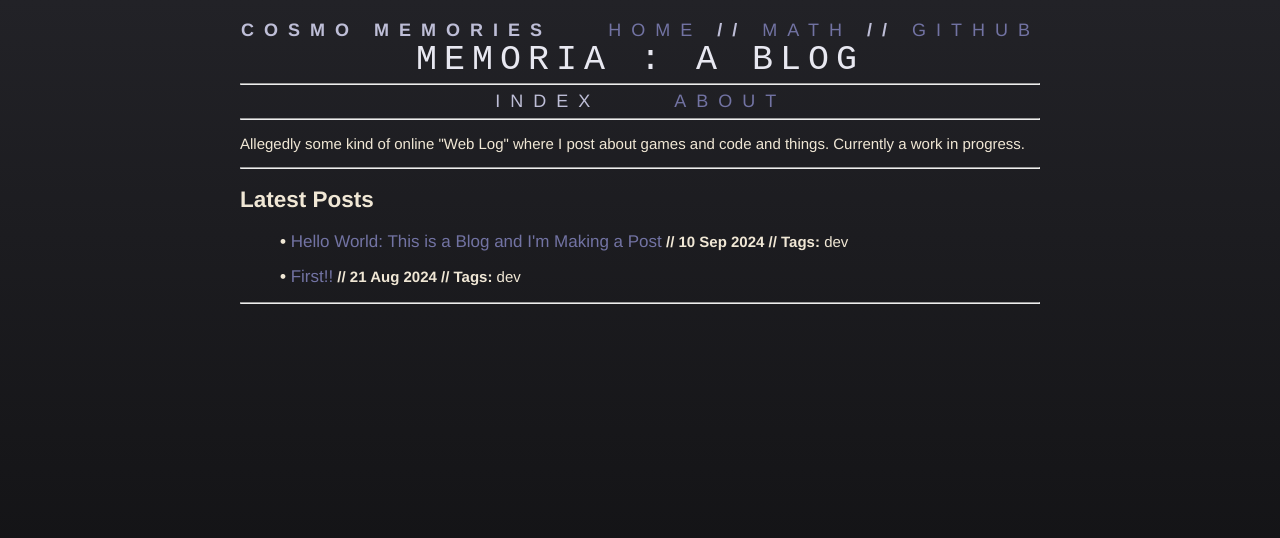
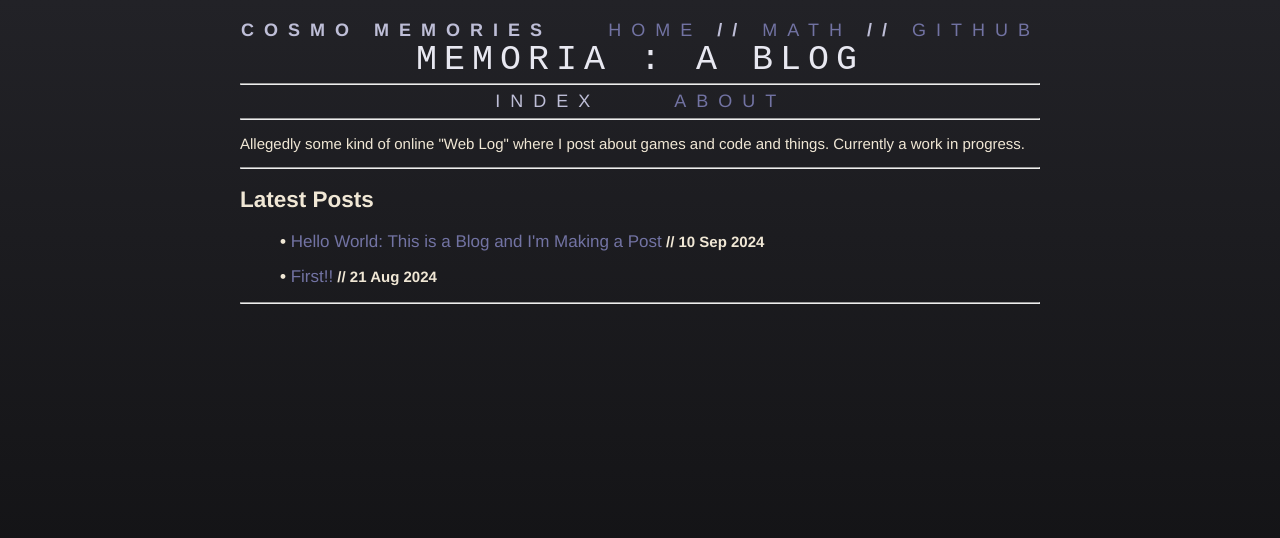
Before and after one commit to cosmo-memories/blog, a Jekyll site: the page built from index.html, in a window 1280 px wide. Shown: the top 538 px of the page. Built offline with Jekyll 4.4.1, drawn with Linux system fonts in a browser that asks for light colours.

Commit message:
Small display tweaks

```diff
--- a/index.html
+++ b/index.html
@@ -13,10 +13,10 @@ title: "Memoria : A Blog"
   {% for post in site.posts %}
     <p>
       <h2 id="post-head"><b>&#8226; <a href="{{ site.baseurl }}{{ post.url }}">{{ post.name }}</a></h2> // {{ post.date | date_to_string }}
-      // Tags: </b>
+      <!-- // Tags: </b>
       {% for tag in site.tags %}
         {{ tag[0] }}
-      {% endfor %}
+      {% endfor %} -->
       <!-- {{ post.excerpt }} -->
     </p>
   {% endfor %}
```
